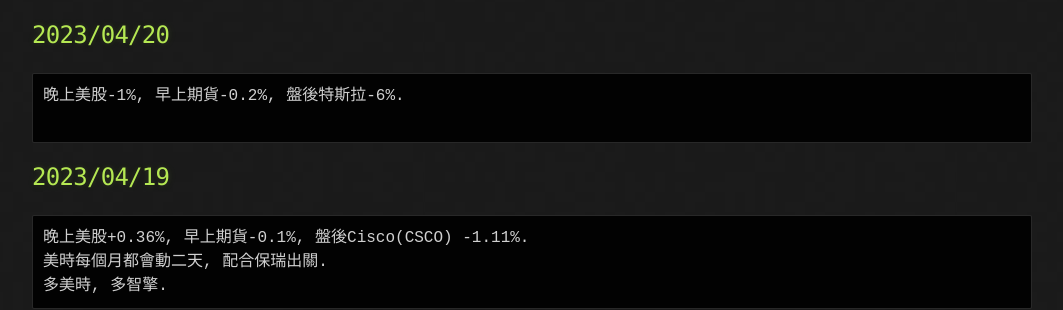
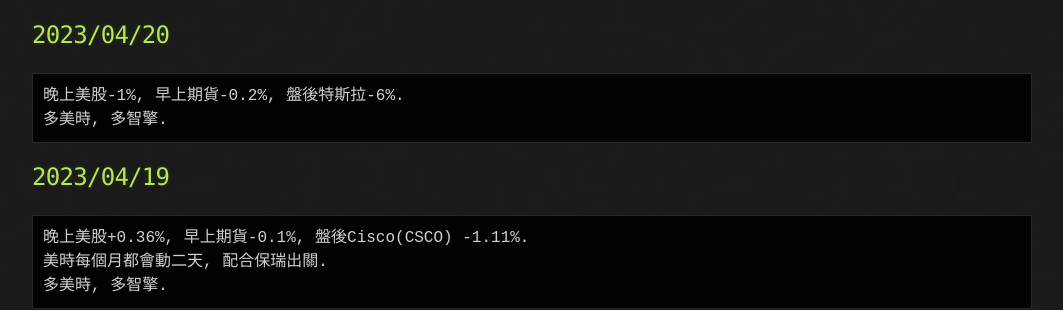
Before and after one commit to lepg5487/Stock_God, a Jekyll site: the page built from index.md, in a window 1280 px wide and 900 px high, scrolled down 388 px. Shown: the part 173-483 px from the top of the window, without its empty margins (108-1171 px from the left). Built offline with Jekyll 4.4.1, drawn with Linux system fonts in a browser that asks for light colours; our own code applies the rules of GitHub Pages for plain Markdown files.

Commit message:
Update index.md

````diff
--- a/index.md
+++ b/index.md
@@ -21,7 +21,7 @@ layout: testlayouts
 ## 2023/04/20
 ```
 晚上美股-1%, 早上期貨-0.2%, 盤後特斯拉-6%.
-
+多美時, 多智擎.
 ```
 
 ## 2023/04/19
````
